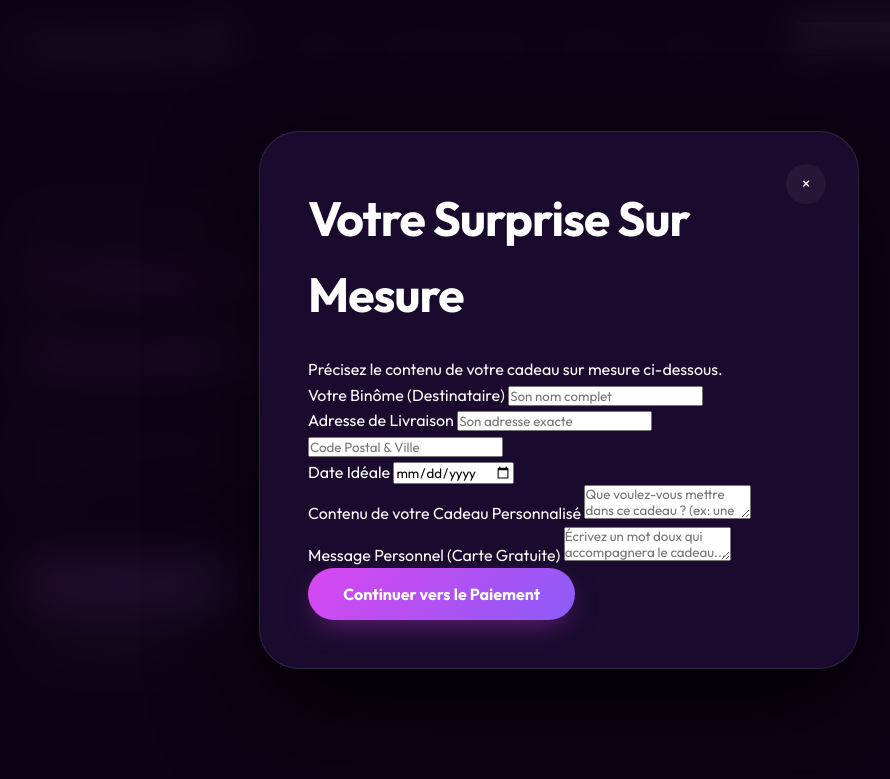
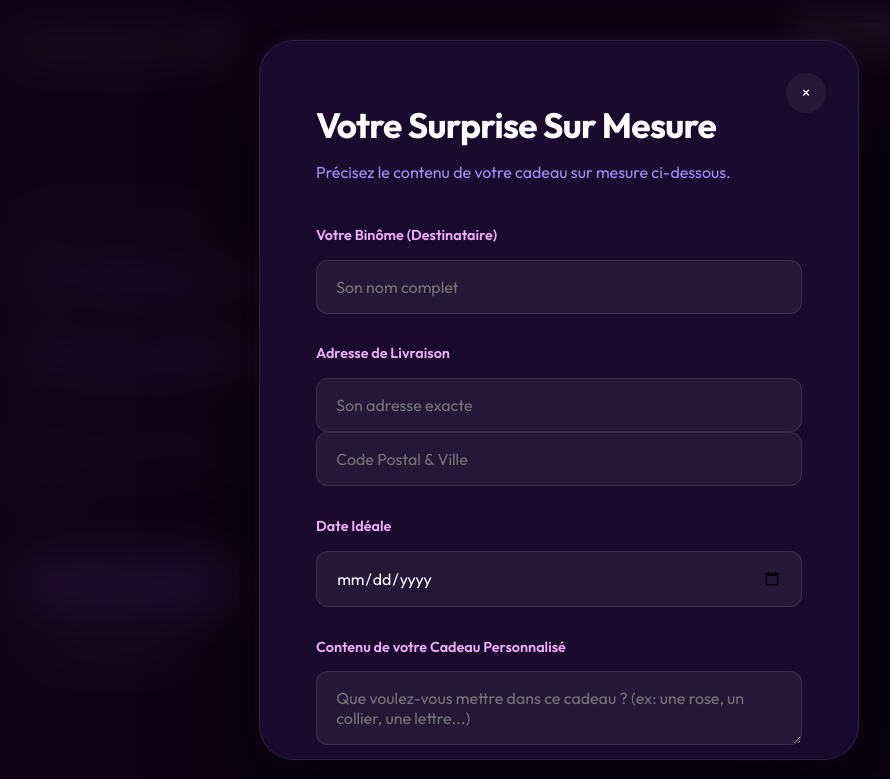
Before and after one commit to PCBLIGTH/duosurprise, a website: page public/index.html in a window 1280 px wide. Both pictures are taken after a click on the link "Commande Personnalisée". Shown: the top 779 px of the page, without its empty margins (81-971 px from the left). Drawn offline with Linux system fonts and the light colour scheme; no server answers; a web font is replaced by a local one.

Commit message:
UI: Refine modal form layout and typography

```diff
--- a/public/style.css
+++ b/public/style.css
@@ -325,19 +325,70 @@ h3 {
     justify-content: center;
     align-items: center;
     padding: 20px;
+    transition: var(--transition);
 }
 
 .modal-content {
     background: #1a0b2e;
     border: 1px solid rgba(255, 255, 255, 0.1);
-    border-radius: 40px;
-    padding: 3rem;
+    border-radius: 35px;
+    padding: clamp(1.5rem, 5vw, 3.5rem);
     width: 100%;
     max-width: 600px;
     max-height: 90vh;
     overflow-y: auto;
     position: relative;
-    box-shadow: 0 40px 100px rgba(0, 0, 0, 0.8);
+    box-shadow: 0 40px 100px rgba(0, 0, 0, 0.8), 0 0 20px rgba(217, 70, 239, 0.1);
+}
+
+.modal-title {
+    font-size: clamp(1.5rem, 6vw, 2.2rem);
+    margin-bottom: 0.5rem;
+    color: var(--text-main);
+}
+
+.modal-subtitle {
+    margin-bottom: 2.5rem;
+    color: var(--text-muted);
+    font-size: 1rem;
+    line-height: 1.4;
+}
+
+.form-group {
+    margin-bottom: 1.8rem;
+}
+
+.form-group label {
+    display: block;
+    margin-bottom: 0.8rem;
+    font-size: 0.9rem;
+    font-weight: 600;
+    color: var(--primary-light);
+}
+
+.form-group input,
+.form-group textarea {
+    width: 100%;
+    padding: 1rem 1.2rem;
+    background: rgba(255, 255, 255, 0.05);
+    border: 1.5px solid rgba(255, 255, 255, 0.1);
+    border-radius: 12px;
+    color: white;
+    font-size: 1rem;
+    outline: none;
+    transition: var(--transition);
+}
+
+.form-group input:focus,
+.form-group textarea:focus {
+    border-color: var(--primary);
+    background: rgba(255, 255, 255, 0.08);
+    box-shadow: 0 0 15px rgba(217, 70, 239, 0.2);
+}
+
+.full-width {
+    width: 100%;
+    justify-content: center;
 }
 
 .close-btn,
```
